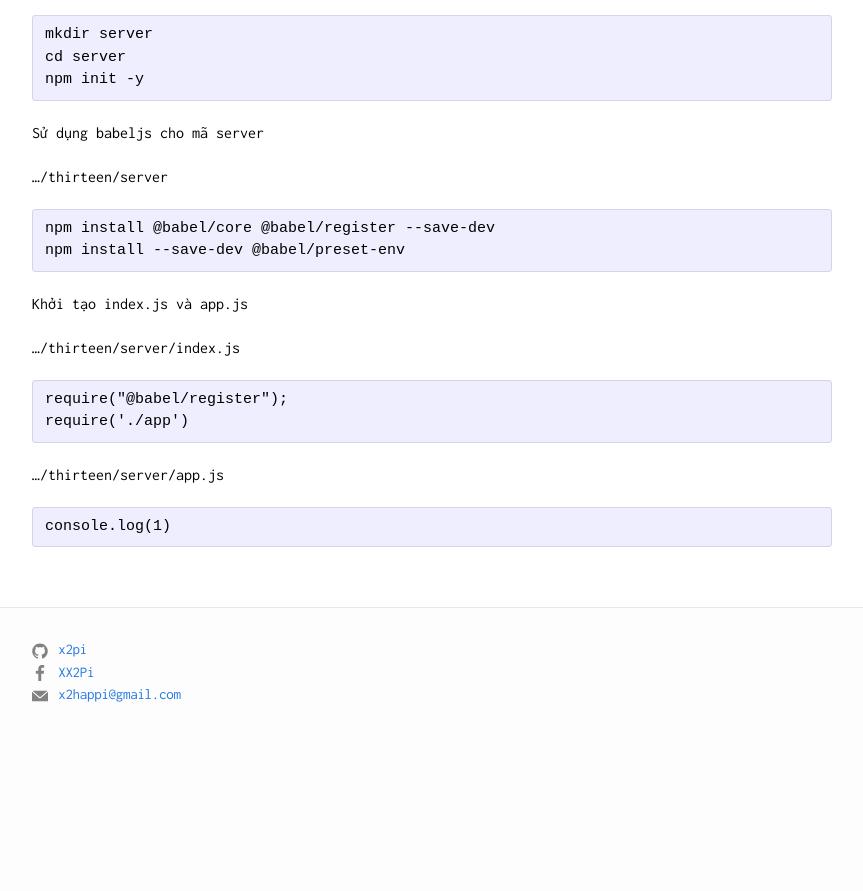
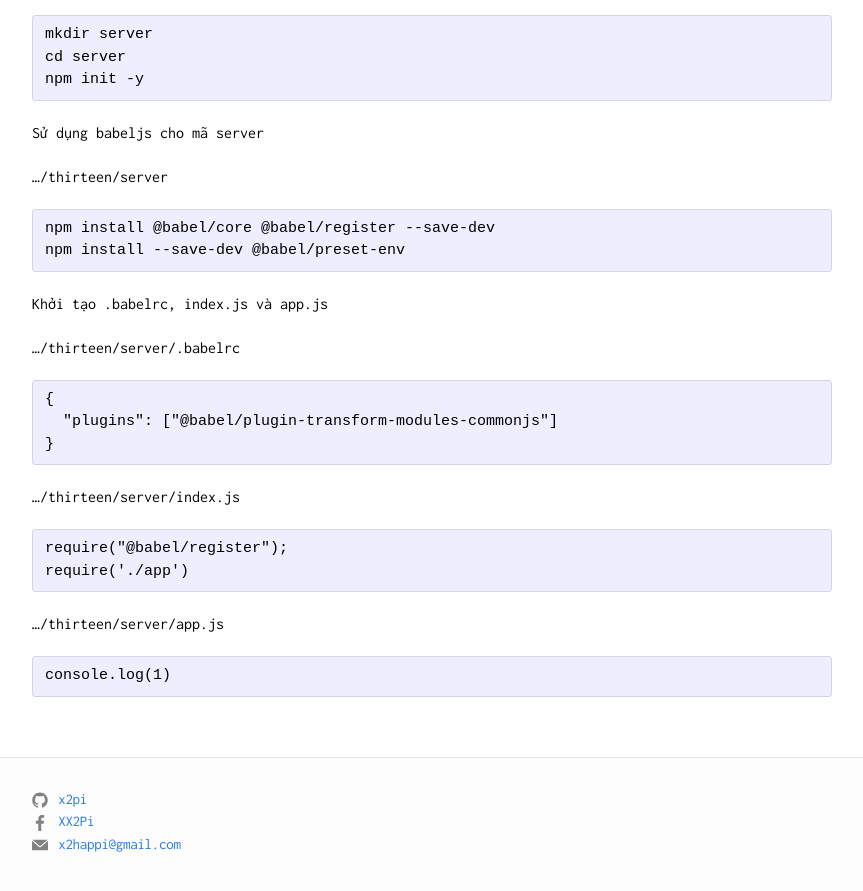
Before and after one commit to x2pi/x2pi.github.io, a Jekyll site: the page built from _posts/2018-09-28-tạo-một-game-bài-online.md, in a window 1280 px wide and 900 px high, scrolled down 1327 px. Shown: the top 891 px of the window, without its empty margins (208-1071 px from the left). Built offline with Jekyll 4.4.1, drawn with Linux system fonts in a browser that asks for light colours; nearby versions of some CDN libraries; comment, search, counter and statistics services are not loaded; before the commit the page ends 2078 px from its top, so only the background shows below that.

Commit message:
Update from Forestry.io - Updated tạo-một-game-bài-online.md

```diff
--- a/_posts/2018-09-28-tạo-một-game-bài-online.md
+++ b/_posts/2018-09-28-tạo-một-game-bài-online.md
@@ -56,7 +56,13 @@ Sử dụng babeljs cho mã server
     npm install @babel/core @babel/register --save-dev
     npm install --save-dev @babel/preset-env
 
-Khởi tạo index.js và app.js
+Khởi tạo .babelrc, index.js và app.js
+
+.../thirteen/server/.babelrc
+
+    {
+      "plugins": ["@babel/plugin-transform-modules-commonjs"]
+    }
 
 .../thirteen/server/index.js
 
```
